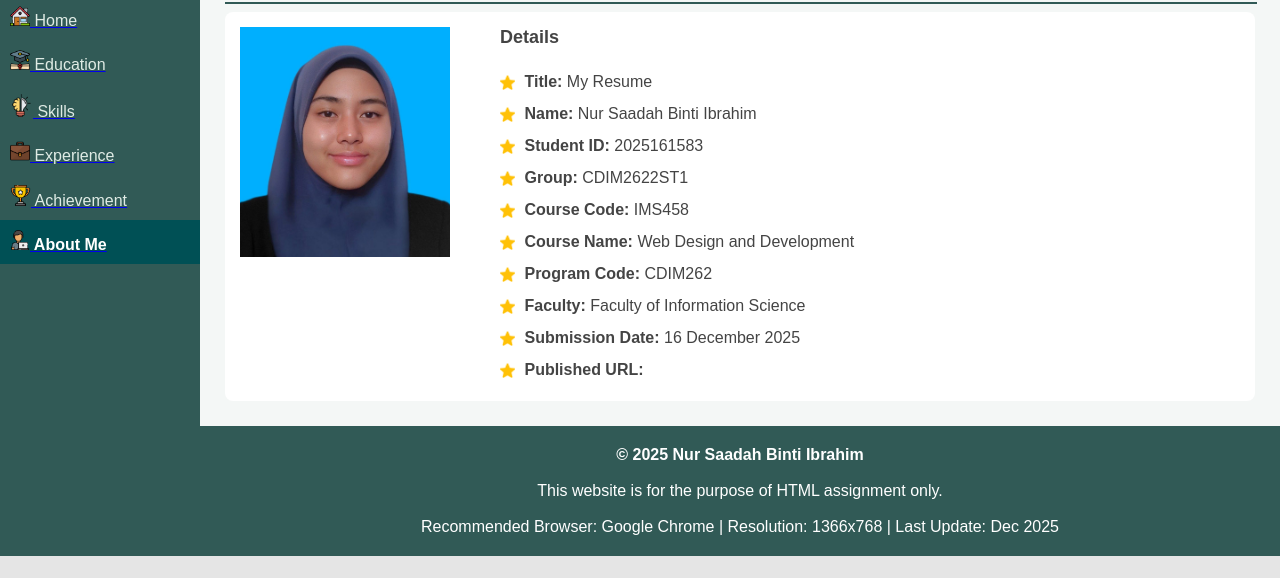
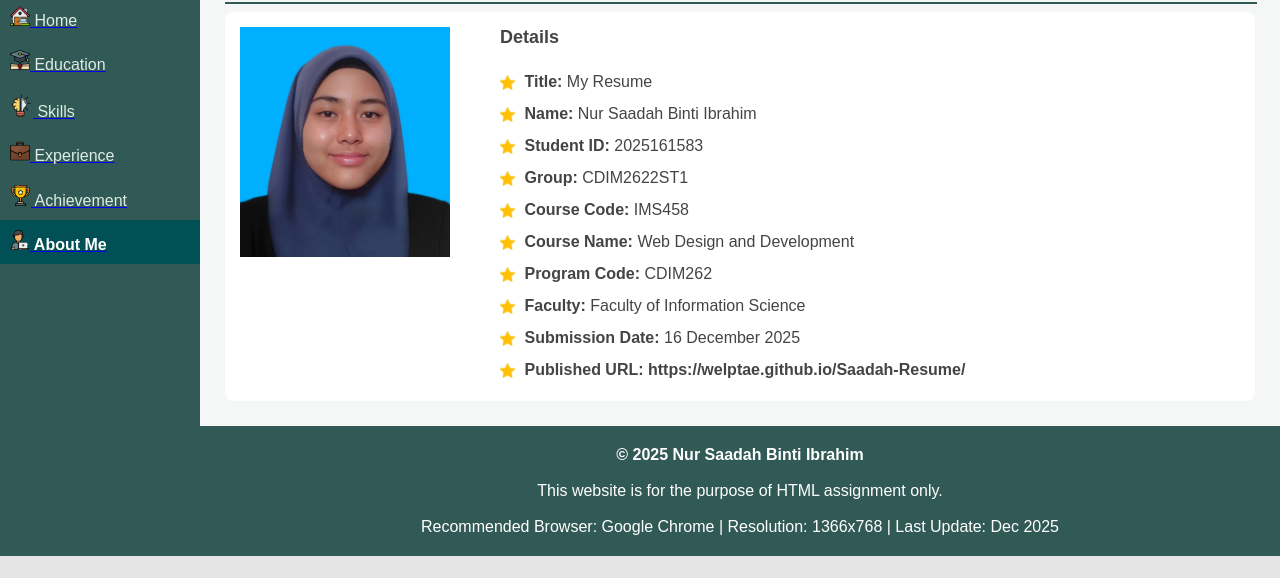
Before and after one commit to welptae/Saadah-Resume, a plain HTML site: page aboutme.html in a window 1280 px wide. Shown: the part 222-800 px from the top of the page. Drawn offline with Linux system fonts and the light colour scheme.

Commit message:
aboutme.html

```diff
--- a/aboutme.html
+++ b/aboutme.html
@@ -145,7 +145,7 @@ Details
 </li>
 <li>
 <img src="image/star.png" width="15" height="15" alt="Star" style="vertical-align:middle; margin-right:5px;">
-<strong>Published URL:</strong>
+<strong>Published URL: https://welptae.github.io/Saadah-Resume/</strong>
 </li>
 </ul>
 </td>
```
